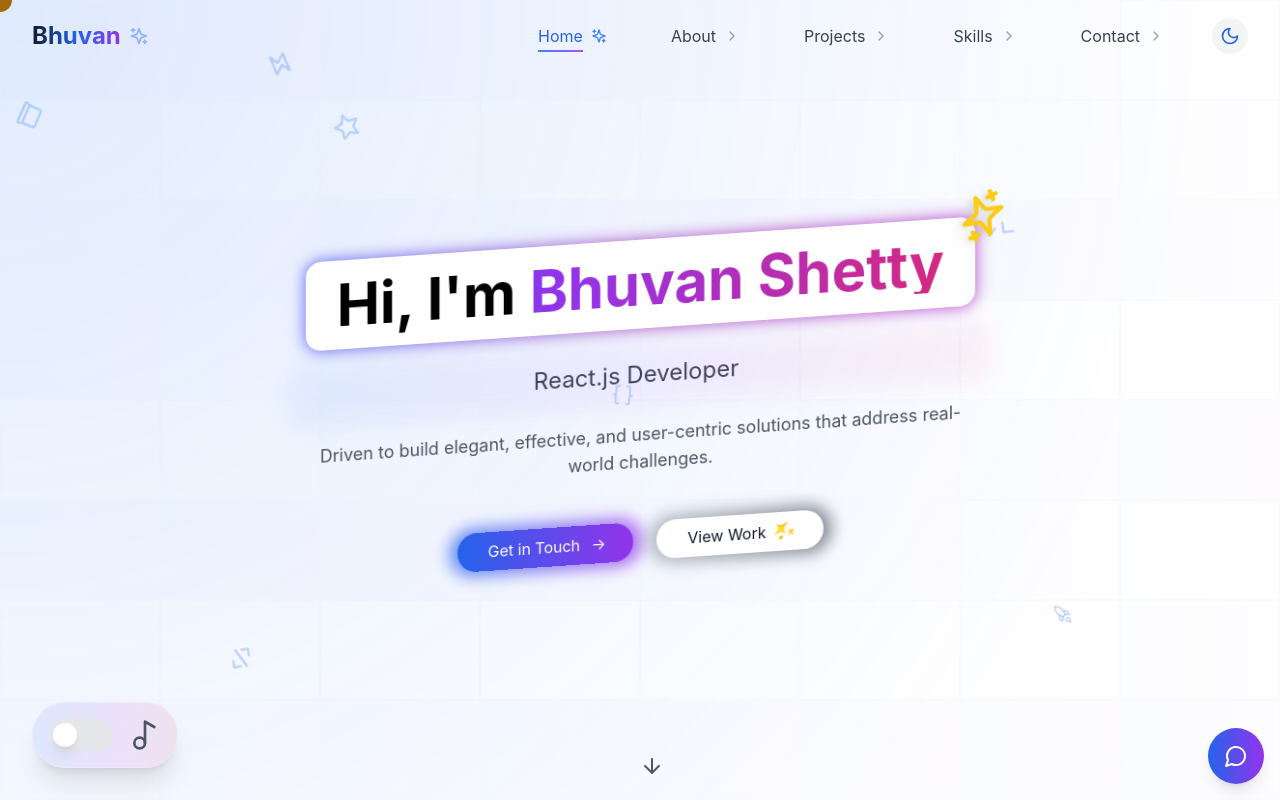
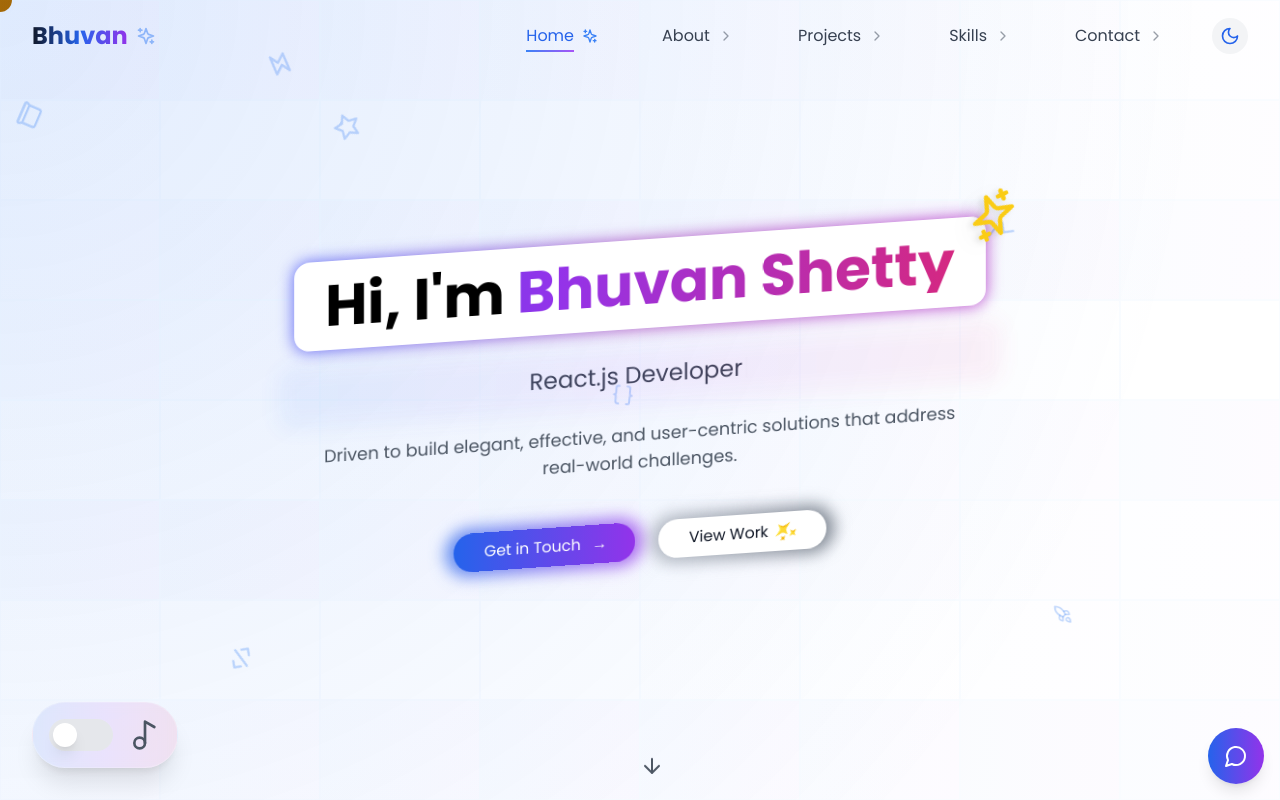
Before and after one commit to bhuvan2018/Portfolio, a React (Vite) app: page / in a window 1280 px wide. Shown: the top 800 px of the page. Built offline with nearby package versions, Linux system fonts and the light colour scheme.

Commit message:
Update tailwind.config.js

```diff
--- a/tailwind.config.js
+++ b/tailwind.config.js
@@ -5,12 +5,20 @@
   theme: {
     extend: {
       fontFamily: {
-        sans: ['Inter', 'system-ui', 'sans-serif'],
+        sans: ['Poppins', 'system-ui', 'sans-serif'],
       },
       animation: {
         'bounce-slow': 'bounce 3s infinite',
         'spin-slow': 'spin 3s linear infinite',
       },
+      letterSpacing: {
+        tighter: '-0.05em',
+        tight: '-0.025em',
+        normal: '0',
+        wide: '0.025em',
+        wider: '0.05em',
+        widest: '0.1em',
+      },
     },
   },
   plugins: [],
```
